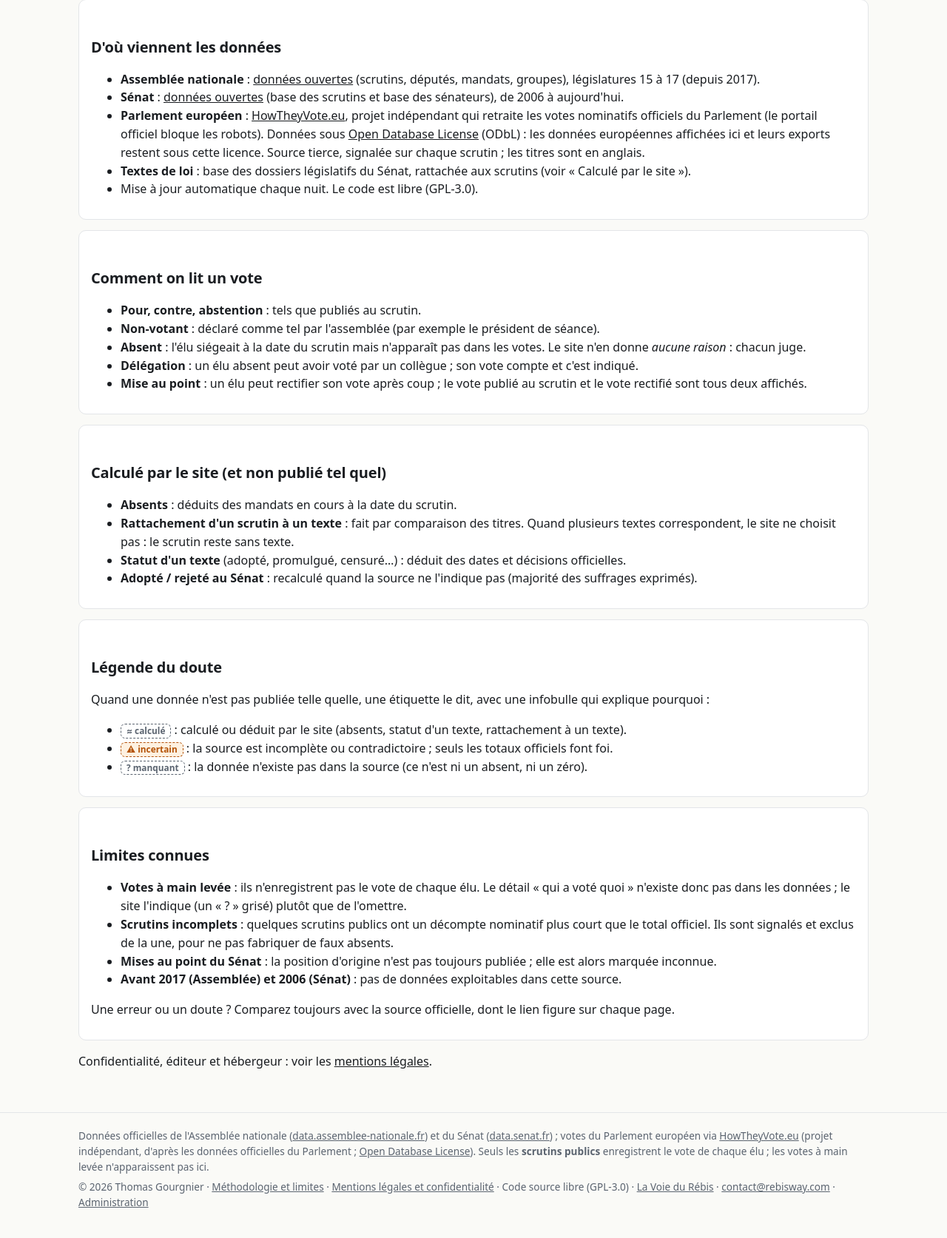
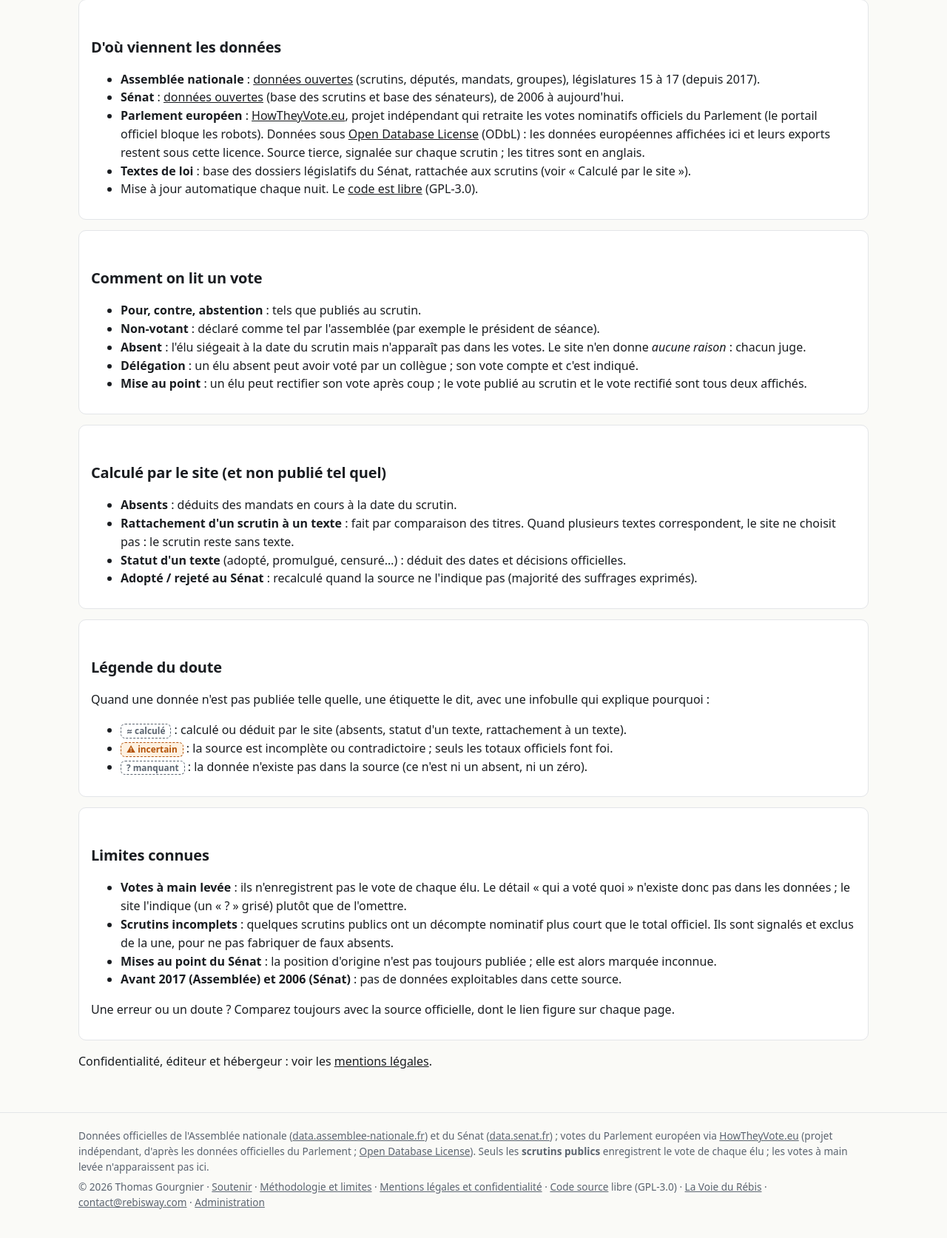
Before and after one commit to rebisway/ilsontvote, an ASP.NET Core app: page /methodologie in a window 1280 px wide. Shown: the part 208-1881 px from the top of the page at 74% size. Run offline with ASP.NET Core 8, Linux system fonts and the light colour scheme; the project's own start-up code is not run, and a stand-in starts its controllers and pages; some libraries are stand-ins or nearby versions.

Commit message:
Page Soutenir et dons, mandats européens par lot, lien GitHub

```diff
--- a/src/IlsOntVote.Web/Pages/Methodologie.cshtml
+++ b/src/IlsOntVote.Web/Pages/Methodologie.cshtml
@@ -15,7 +15,7 @@
         <li><strong>Sénat</strong> : <a href="https://data.senat.fr/">données ouvertes</a> (base des scrutins et base des sénateurs), de 2006 à aujourd'hui.</li>
         <li><strong>Parlement européen</strong> : <a href="https://howtheyvote.eu/">HowTheyVote.eu</a>, projet indépendant qui retraite les votes nominatifs officiels du Parlement (le portail officiel bloque les robots). Données sous <a href="https://opendatacommons.org/licenses/odbl/1-0/">Open Database License</a> (ODbL) : les données européennes affichées ici et leurs exports restent sous cette licence. Source tierce, signalée sur chaque scrutin ; les titres sont en anglais.</li>
         <li><strong>Textes de loi</strong> : base des dossiers législatifs du Sénat, rattachée aux scrutins (voir « Calculé par le site »).</li>
-        <li>Mise à jour automatique chaque nuit. Le code est libre (GPL-3.0).</li>
+        <li>Mise à jour automatique chaque nuit. Le <a href="https://github.com/rebisway/ilsontvote">code est libre</a> (GPL-3.0).</li>
     </ul>
 </section>
 
--- a/src/IlsOntVote.Web/Pages/Parlementaires.cshtml
+++ b/src/IlsOntVote.Web/Pages/Parlementaires.cshtml
@@ -23,7 +23,7 @@
 <p class="nom-groupe" id="nom-groupe" aria-live="polite" hidden></p>
 
 <div class="filtres">
-    <input id="filtre" class="filtre" type="search" placeholder="Chercher un nom, un département…" aria-label="Chercher un @Chambres.Membre(Model.Chambre)" autocomplete="off" />
+    <input id="filtre" class="filtre" type="search" placeholder="@(Model.Chambre == Chambres.UE ? "Chercher un nom, un pays…" : "Chercher un nom, un département…")" aria-label="Chercher un @Chambres.Membre(Model.Chambre)" autocomplete="off" />
     <partial name="_OrdreNom" />
 </div>
 
--- a/src/IlsOntVote.Web/Pages/Shared/_Layout.cshtml
+++ b/src/IlsOntVote.Web/Pages/Shared/_Layout.cshtml
@@ -62,9 +62,10 @@
             </p>
             <p>
                 © 2026 Thomas Gourgnier ·
+                <a href="/soutenir">Soutenir</a> ·
                 <a href="/methodologie">Méthodologie et limites</a> ·
                 <a href="/mentions-legales">Mentions légales et confidentialité</a> ·
-                Code source libre (GPL-3.0) ·
+                <a href="https://github.com/rebisway/ilsontvote">Code source</a> libre (GPL-3.0) ·
                 <a href="https://www.rebisway.com/fr/">La Voie du Rébis</a> ·
                 <a href="mailto:contact@rebisway.com">contact@rebisway.com</a> ·
                 <a href="/Admin">Administration</a>
--- a/src/IlsOntVote.Web/Program.cs
+++ b/src/IlsOntVote.Web/Program.cs
@@ -181,7 +181,7 @@ app.MapGet("/robots.txt", () => Results.Text(
 app.MapGet("/sitemap.xml", async (DapperContext db) =>
 {
     using var cx = db.CreateConnection();
-    var urls = new List<string> { "/", "/lois", "/textes", "/deputes", "/senateurs", "/methodologie", "/mentions-legales" };
+    var urls = new List<string> { "/", "/lois", "/textes", "/deputes", "/senateurs", "/methodologie", "/mentions-legales", "/soutenir" };
     urls.AddRange(await cx.QueryAsync<string>("SELECT '/scrutin/' || id FROM scrutins"));
     urls.AddRange(await cx.QueryAsync<string>("SELECT '/texte/' || id FROM textes"));
     urls.AddRange(await cx.QueryAsync<string>(
--- a/src/IlsOntVote.Web/wwwroot/css/site.css
+++ b/src/IlsOntVote.Web/wwwroot/css/site.css
@@ -450,3 +450,8 @@ html[data-ordre="nom-prenom"] .np-n { order: -1; text-transform: uppercase; font
 
 /* Nom complet du groupe filtré (page des élus) */
 .nom-groupe { margin: 0 0 12px; font-weight: 650; color: var(--ink); }
+
+/* Boutons de don (page « Soutenir ») */
+.dons { display: flex; flex-wrap: wrap; gap: 10px; margin-bottom: 12px; }
+.bouton-don { display: inline-block; padding: 10px 18px; border-radius: var(--radius); border: 1px solid var(--line); background: var(--surface); color: var(--ink); font-weight: 650; text-decoration: none; }
+.bouton-don:hover { border-color: var(--ink-soft); }
```
Also changed, not shown: src/IlsOntVote.Importer/Program.cs (+6 -3 lines), src/IlsOntVote.Web/Pages/Soutenir.cshtml (added, +19 -0 lines), .github/FUNDING.yml (added).
